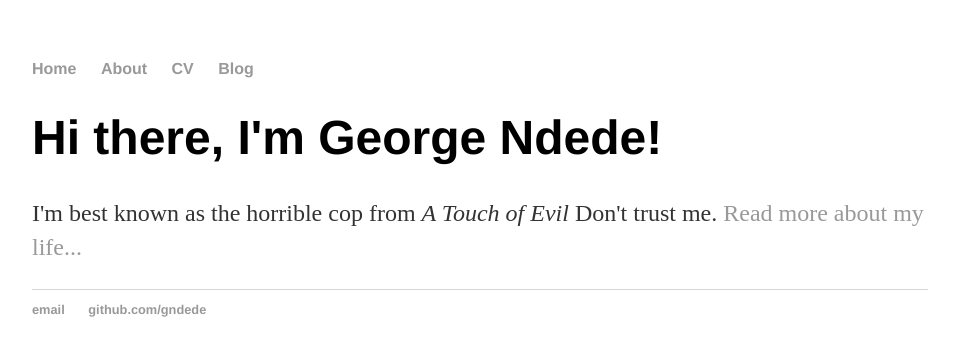
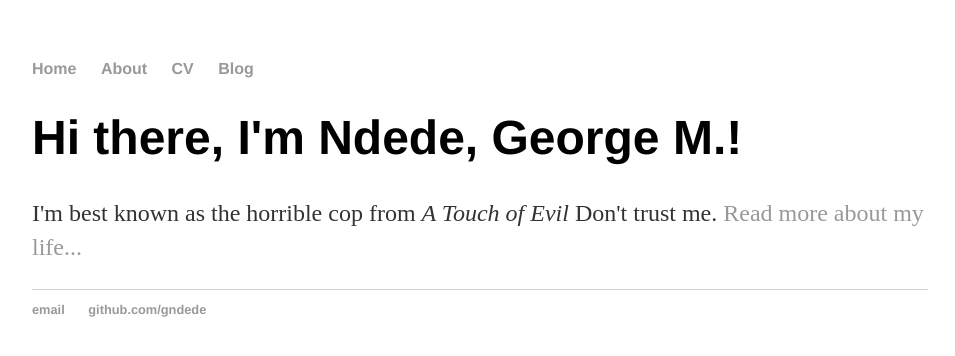
Before and after one commit to gndedesmu/gndede-smu.edu, a plain HTML site: page index.html in a window 1280 px wide. Shown: the whole page, without its empty margins (160-1115 px from the left). Drawn offline with Linux system fonts and the light colour scheme.

Commit message:
Update index.html

```diff
--- a/index.html
+++ b/index.html
@@ -16,7 +16,7 @@
 		</nav>
 		<div class="container">
     		<div class="blurb">
-        		<h1>Hi there, I'm George Ndede!</h1>
+        		<h1>Hi there, I'm Ndede, George M.!</h1>
 				<p>I'm best known as the horrible cop from <em>A Touch of Evil</em> Don't trust me. <a href="/about">Read more about my life...</a></p>
     		</div><!-- /.blurb -->
 		</div><!-- /.container -->
```
